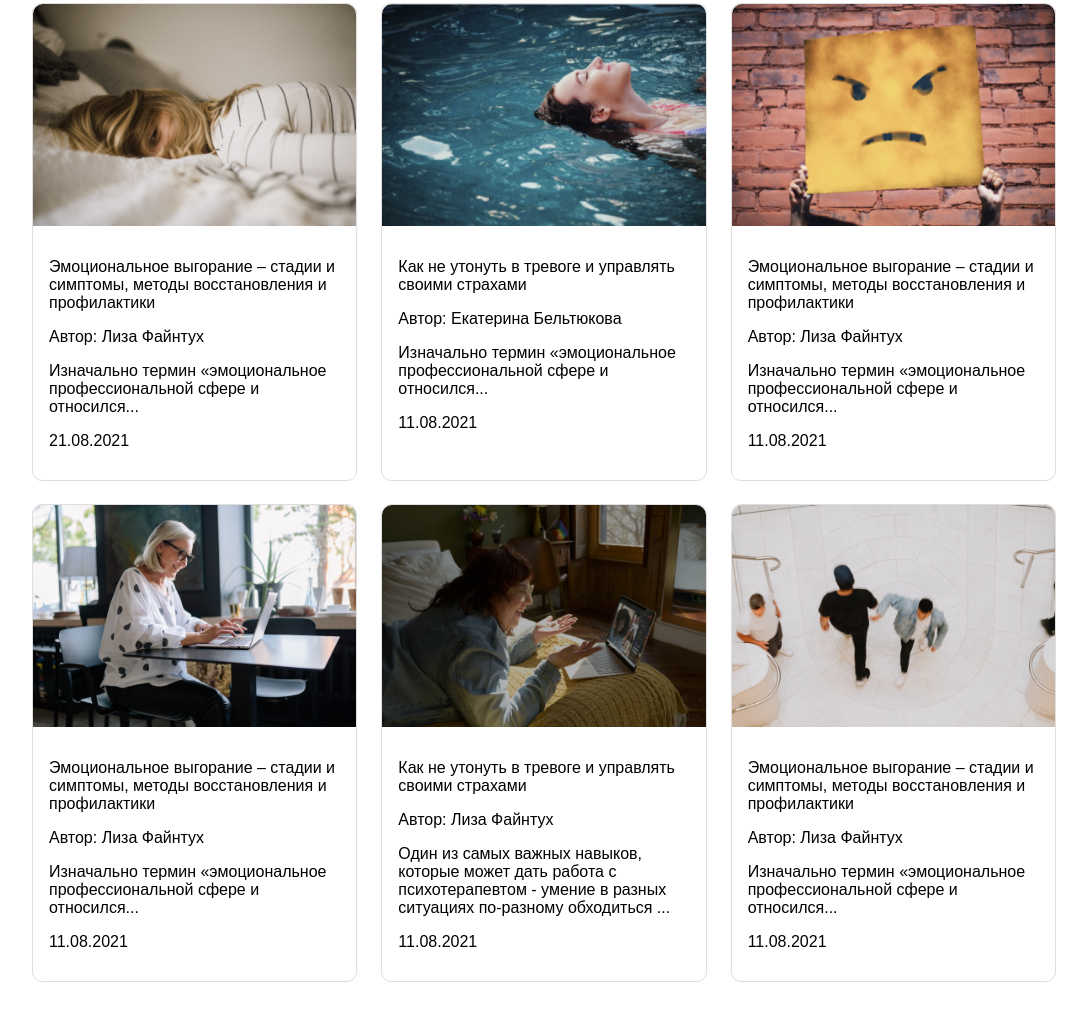
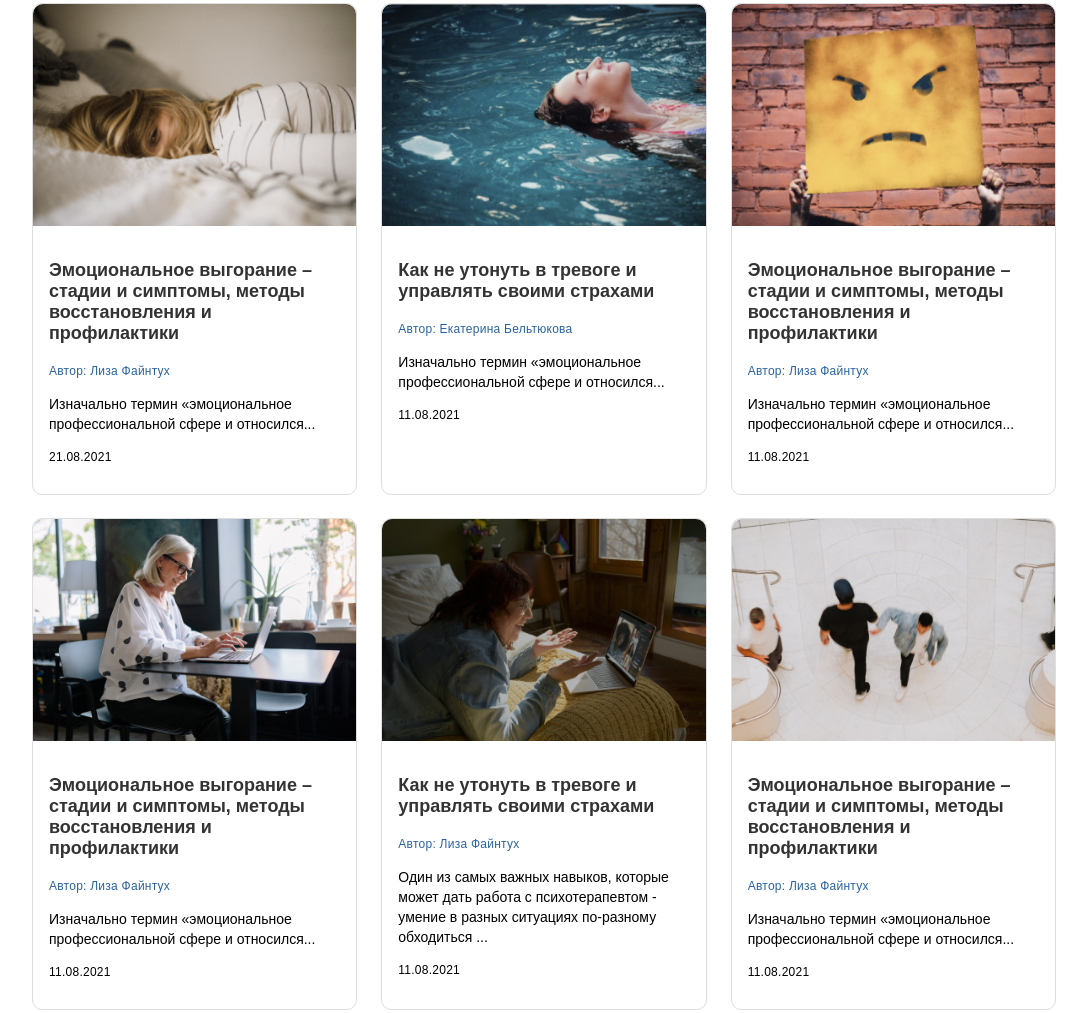
Before and after one commit to vkv2014/sfactory23, a plain HTML site: page YouTalk/index.html in a window 1280 px wide. Shown: the part 855-1868 px from the top of the page, without its empty margins (96-1183 px from the left). Drawn offline with Linux system fonts and the light colour scheme.

Commit message:
height for articles article

```diff
--- a/YouTalk/css/styles.css
+++ b/YouTalk/css/styles.css
@@ -176,7 +176,7 @@
         .articles__article:nth-child(1),
         .articles__article:nth-child(2) {
             grid-column: span 3;
-            height: 500px;
+            min-height: 500px;
         }
 
         .articles__article:nth-child(3),
@@ -186,7 +186,7 @@
         .articles__article:nth-child(7),
         .articles__article:nth-child(8) {
             grid-column: span 2;
-            height: 476px;
+            min-height: 50%;
         }
 
         .articles__article {
@@ -212,11 +212,11 @@
         }
 
         .articles__body-big {
-            height: 240px;
+            min-height: 240px;
         }
 
         .articles__body-small {
-            height: 216px;
+            min-height: 216px;
         }
 
         .articles__header {
--- a/YouTalk/index.html
+++ b/YouTalk/index.html
@@ -62,20 +62,20 @@
                     <img src="images/png/eggs.png" alt="Эмоциональное выгорание. Иллюстрация.">
                 </div>
                 <div class="articles__body-big articles__body">
-                    <div class="articles__body__header">
+                    <div class="articles__header">
                         <p>Эмоциональное выгорание – стадии и симптомы, методы
                             восстановления
                             и профилактики</p>
                     </div>
                     <div>
-                        <p class="articles__body_author">Автор: Лиза Файнтух</p>
+                        <p class="articles__author">Автор: Лиза Файнтух</p>
                     </div>
-                    <div class="articles__body_preview">
+                    <div class="articles__preview">
                         <p>Изначально термин «эмоциональное профессиональной
                             сфере и
                             относился...</p>
                     </div>
-                    <div class="articles__body__date">
+                    <div class="articles__date">
                         <p>21.08.2021</p>
                     </div>
                 </div>
@@ -86,39 +86,39 @@
                 </div>
                 <div class="articles__body-big articles__body">
                     <div>
-                        <p class="articles__body__header">Как не утонуть в тревоге и управлять своими страхами
+                        <p class="articles__header">Как не утонуть в тревоге и управлять своими страхами
                         </p>
                     </div>
                     <div>
-                        <p class="articles__body_author">Автор: Екатерина Бельтюкова</p>
+                        <p class="articles__author">Автор: Екатерина Бельтюкова</p>
                     </div>
-                    <div class="articles__body_preview">Один из самых важных навыков, которые может дать работа
+                    <div class="articles__preview">Один из самых важных навыков, которые может дать работа
                         с психотерапевтом - умение в разных ситуациях по-разному обходиться ...</p>
                     </div>
-                    <div class="articles__body__date">
+                    <div class="articles__date">
                         <p>11.08.2021</p>
                     </div>
                 </div>
             </div>
             <div class="articles__article">
-                <div>
+                <div class="article__img">
                     <img src="images/png/sleeping.png" alt="Эмоциональное выгорание. Иллюстрация.">
                 </div>
                 <div class="articles__body-small articles__body">
-                    <div class="articles__body__header">
+                    <div class="articles__header">
                         <p>Эмоциональное выгорание – стадии и симптомы, методы
                             восстановления
                             и профилактики</p>
                     </div>
                     <div>
-                        <p class="articles__body_author">Автор: Лиза Файнтух</p>
+                        <p class="articles__author">Автор: Лиза Файнтух</p>
                     </div>
-                    <div class="articles__body_preview">
+                    <div class="articles__preview">
                         <p>Изначально термин «эмоциональное профессиональной
                             сфере и
                             относился...</p>
                     </div>
-                    <div class="articles__body__date">
+                    <div class="articles__date">
                         <p>21.08.2021</p>
                     </div>
                 </div>
@@ -128,18 +128,18 @@
                     <img src="images/png/swimming.png" alt="Как не утонуть в тревоге. Иллюстрация.">
                 </div>
                 <div class="articles__body-small articles__body">
-                    <div class="articles__body__header">
+                    <div class="articles__header">
                         <p>Как не утонуть в тревоге и управлять своими страхами</p>
                     </div>
                     <div>
-                        <p class="articles__body_author">Автор: Екатерина Бельтюкова</p>
+                        <p class="articles__author">Автор: Екатерина Бельтюкова</p>
                     </div>
-                    <div class="articles__body_preview">
+                    <div class="articles__preview">
                         <p>Изначально термин «эмоциональное профессиональной
                             сфере и
                             относился...</p>
                     </div>
-                    <div class="articles__body__date">
+                    <div class="articles__date">
                         <p>11.08.2021</p>
                     </div>
                 </div>
@@ -149,20 +149,20 @@
                     <img src="images/png/square.png" alt="Эмоциональное выгорание. Иллюстрация.">
                 </div>
                 <div class="articles__body-small articles__body">
-                    <div class="articles__body__header">
+                    <div class="articles__header">
                         <p>Эмоциональное выгорание – стадии и симптомы, методы
                             восстановления
                             и профилактики</p>
                     </div>
                     <div>
-                        <p class="articles__body_author">Автор: Лиза Файнтух</p>
+                        <p class="articles__author">Автор: Лиза Файнтух</p>
                     </div>
-                    <div class="articles__body_preview">
+                    <div class="articles__preview">
                         <p>Изначально термин «эмоциональное профессиональной
                             сфере и
                             относился...</p>
                     </div>
-                    <div class="articles__body__date">
+                    <div class="articles__date">
                         <p>11.08.2021</p>
                     </div>
                 </div>
@@ -172,20 +172,20 @@
                     <img src="images/png/grandma.png" alt="Эмоциональное выгорание. Иллюстрация.">
                 </div>
                 <div class="articles__body-small articles__body">
-                    <div class="articles__body__header">
+                    <div class="articles__header">
                         <p>Эмоциональное выгорание – стадии и симптомы, методы
                             восстановления
                             и профилактики</p>
                     </div>
                     <div>
-                        <p class="articles__body_author">Автор: Лиза Файнтух</p>
+                        <p class="articles__author">Автор: Лиза Файнтух</p>
                     </div>
-                    <div class="articles__body_preview">
+                    <div class="articles__preview">
                         <p>Изначально термин «эмоциональное профессиональной
                             сфере и
                             относился...</p>
                     </div>
-                    <div class="articles__body__date">
+                    <div class="articles__date">
                         <p>11.08.2021</p>
                     </div>
                 </div>
@@ -195,17 +195,17 @@
                     <img src="images/png/woman.png" alt="Как не утонуть в тревоге. Иллюстрация.">
                 </div>
                 <div class="articles__body-small articles__body">
-                    <div class="articles__body__header">
+                    <div class="articles__header">
                         <p>Как не утонуть в тревоге и управлять своими страхами</p>
                     </div>
                     <div>
-                        <p class="articles__body_author">Автор: Лиза Файнтух</p>
+                        <p class="articles__author">Автор: Лиза Файнтух</p>
                     </div>
-                    <div class="articles__body_preview">
+                    <div class="articles__preview">
                         <p>Один из самых важных навыков, которые может дать работа с психотерапевтом - умение в разных
                             ситуациях по-разному обходиться ...</p>
                     </div>
-                    <div class="articles__body__date">
+                    <div class="articles__date">
                         <p>11.08.2021</p>
                     </div>
                 </div>
@@ -215,20 +215,20 @@
                     <img src="images/png/men.png" alt="Эмоциональное выгорание. Иллюстрация.">
                 </div>
                 <div class="articles__body-small articles__body">
-                    <div class="articles__body__header">
+                    <div class="articles__header">
                         <p>Эмоциональное выгорание – стадии и симптомы, методы
                             восстановления
                             и профилактики</p>
                     </div>
                     <div>
-                        <p class="articles__body_author">Автор: Лиза Файнтух</p>
+                        <p class="articles__author">Автор: Лиза Файнтух</p>
                     </div>
-                    <div class="articles__body_preview">
+                    <div class="articles__preview">
                         <p>Изначально термин «эмоциональное профессиональной
                             сфере и
                             относился...</p>
                     </div>
-                    <div class="articles__body__date">
+                    <div class="articles__date">
                         <p>11.08.2021</p>
                     </div>
                 </div>
```
Also changed, not shown: 1 other file.
